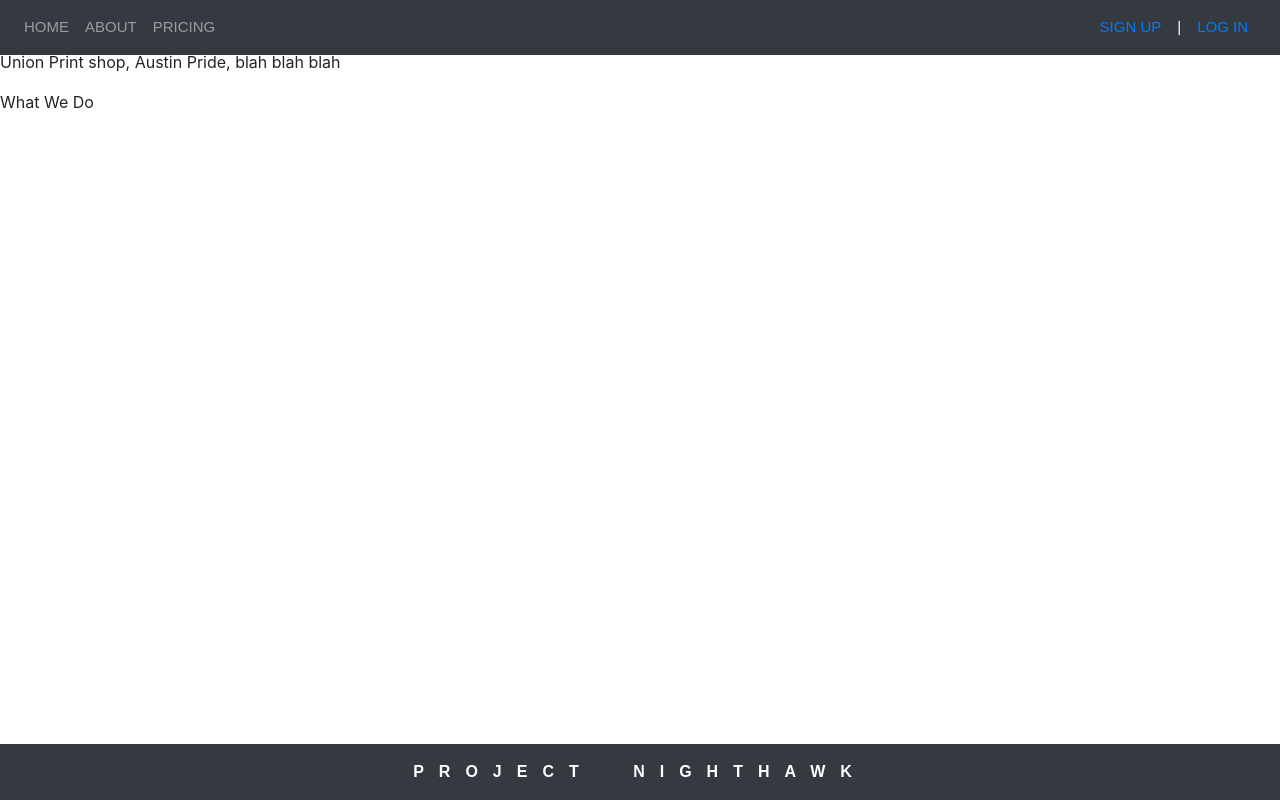
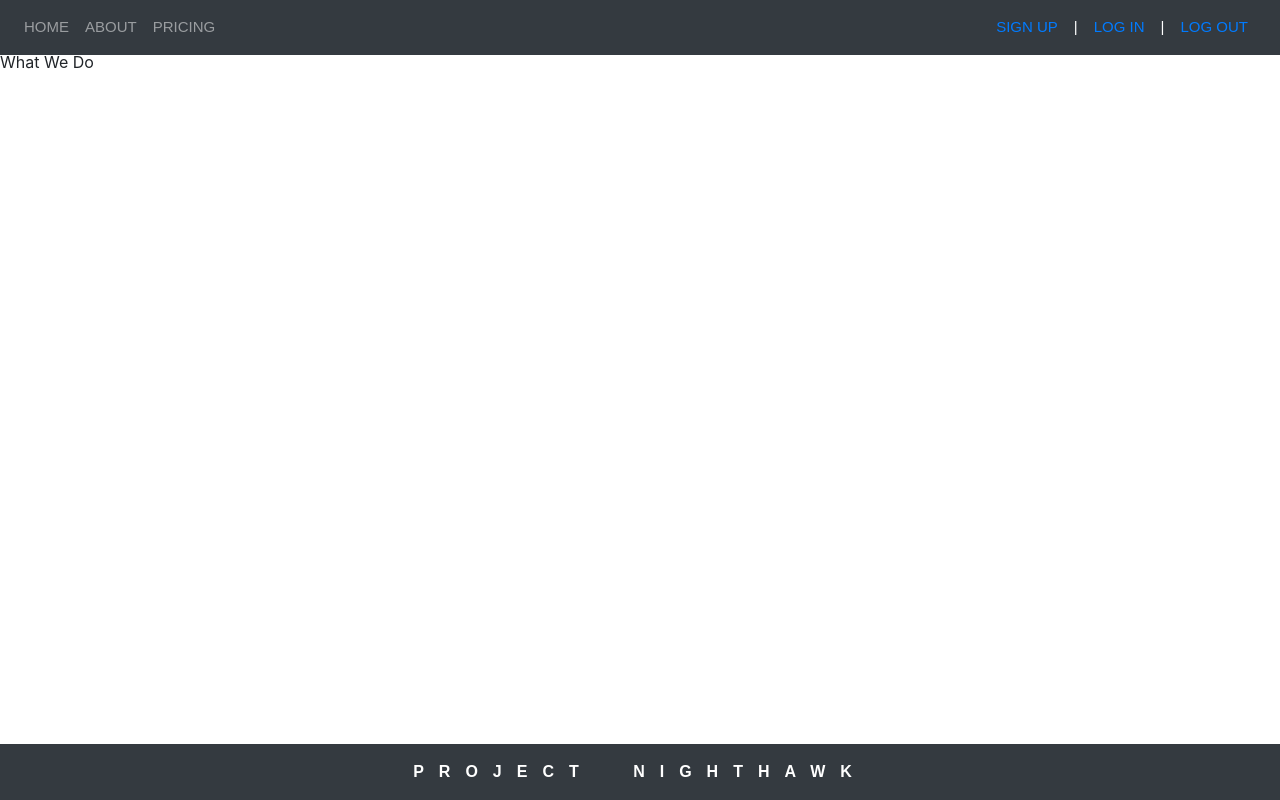
Before and after one commit to danieljhawn/next-proj-nighthawk, a Next.js app: page /About in a window 1280 px wide. Built offline with nearby package versions, Linux system fonts and the light colour scheme.

Commit message:
adds logout button

```diff
--- a/components/Header.js
+++ b/components/Header.js
@@ -1,5 +1,5 @@
-import Link from 'next/link';
 import { Navbar, Nav } from "react-bootstrap"
+import Router from 'next/router'
 
 const layoutStyle = {
   fontFamily: 'Arial, Helvetica, sans-serif',
@@ -22,6 +22,11 @@ const linkStyle = {
   textTransform: 'uppercase',
 }
 
+const logout = function() {
+  localStorage.clear();
+  Router.replace("/login");
+}
+
 const Header = () => (
   <div style={layoutStyle}>
     <Navbar fixed="top" bg="dark" variant="dark">
@@ -30,7 +35,7 @@ const Header = () => (
         <Nav.Link href="/about">About</Nav.Link>
         <Nav.Link href="/pricing">Pricing</Nav.Link>
       </Nav>
-      <Nav.Link href="/Register">Sign Up</Nav.Link> | <Nav.Link href="/Login">Log In</Nav.Link>
+      <Nav.Link href="/Register">Sign Up</Nav.Link> | <Nav.Link href="/Login">Log In</Nav.Link> | <Nav.Link onClick={logout}> Log Out</Nav.Link>
     </Navbar>
   </div>
 );
--- a/components/Profile.js
+++ b/components/Profile.js
@@ -29,7 +29,6 @@ class Profile extends Component {
                         stickerjobs: jobs.data
                     })
                 })
-
         } else {
             //redirect to login, from front end
             Router.replace("/login")
@@ -57,7 +56,6 @@ class Profile extends Component {
                                 <td>Email</td>
                                 <td>{this.state.email}</td>
                             </tr>
-
                         </tbody>
                     </table>
                 </div>
--- a/models/index.js
+++ b/models/index.js
@@ -6,8 +6,6 @@ import stickerjob from './Stickerjob';
 const Sequelize = require('sequelize');
 const env = process.env.NODE_ENV || 'development';
 const config = require(__dirname + '/../config/config.json')[env];
-
-
 
 let sequelize;
 if (config.use_env_variable) {
--- a/models/stickerjob.js
+++ b/models/stickerjob.js
@@ -28,7 +28,6 @@ module.exports = (sequelize, Sequelize) => {
         created: {
             type: Sequelize.DATE,
             defaultValue: Sequelize.NOW
-
         }
     }, {
         timestamps: false
--- a/pages/About.js
+++ b/pages/About.js
@@ -1,7 +1,4 @@
-// import StickerCard from '../components/StickerCard'
-// import TshirtCard from '../components/TshirtCard'
 import Head from 'next/head'
-import Link from 'next/link';
 import MyLayout from '../components/MyLayout';
 
 function About() {
@@ -13,9 +10,7 @@ function About() {
         </Head>
         <MyLayout>
             <div>
-                <p>Union Print shop, Austin Pride, blah blah blah</p>
                 <p>What We Do</p>
-                {/* <StickerCard /><TshirtCard /> */}
             </div>
         </MyLayout>
     </>)
--- a/pages/Contact.js
+++ b/pages/Contact.js
@@ -1,7 +1,5 @@
 import Head from 'next/head'
-import Link from 'next/link';
 import MyLayout from '../components/MyLayout';
-
 
 function Contact() {
     return (<>
@@ -14,7 +12,6 @@ function Contact() {
             <div>
                 <p>Phone Number</p>
                 <p>Email address</p>
-                {/* <StickerCard /><TshirtCard /> */}
             </div>
         </MyLayout>
     </>)
--- a/pages/api/jobPost/index.js
+++ b/pages/api/jobPost/index.js
@@ -4,12 +4,9 @@ import jwt from "jsonwebtoken"
 import config from '../../../config/config.json'
 const env = process.env.NODE_ENV || 'development';
 
-
 export default async function(req, res) {
-    //where does token come from?
     const token = req.headers.authorization.split(' ')[1]
     console.log("this is our token ", token)
-        // let userData = req.body;
     const stickerjob = {}
 
     jwt.verify(token, config[env].secretKey, async(err, userData) => {
@@ -18,7 +15,6 @@ export default async function(req, res) {
             res.send("error");
             console.log("verify is not working")
         }
-        // console.log("backend stickerjob", userData);
         if (userData) {
             console.log("job created")
             stickerjob = await db.stickerjob.create({
--- a/pages/api/profile/index.js
+++ b/pages/api/profile/index.js
@@ -12,15 +12,12 @@ export default async function(req, res) {
         console.log(userData)
         if (err) {
             res.send("error");
-
         }
-        // console.log("backend stickerjob", userData);
         if (userData) {
             stickerjob = await db.stickerjob.findAll({
                 where: {
                     userId: userData.id
                 }
-
             });
             console.log(stickerjob)
             res.json(stickerjob);
```
Also changed, not shown: components/Register.js (+4 -4 lines), components/StickerCalc.js (+0 -9 lines), pages/api/login/index.js (+5 -7 lines).
